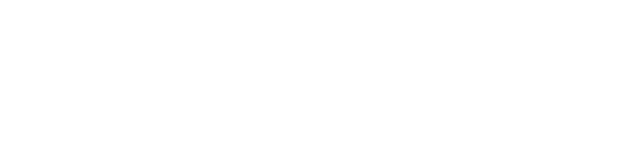
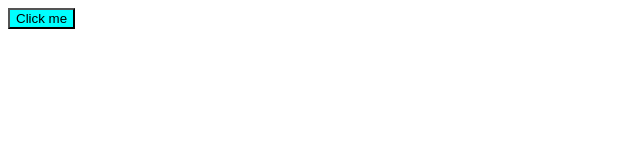
Before and after one commit to chardi90/CSS_HTML_JS_fun, a plain HTML site: page index.html in a window 1280 px wide. Shown: the whole page, without its empty margins (0-640 px from the left). Drawn offline with Linux system fonts and the light colour scheme.

Commit message:
Added button HTML, class and id + basic CSS and JS to check working

```diff
--- a/index.html
+++ b/index.html
@@ -7,6 +7,7 @@
     <title>JS Manipulation Fun</title>
   </head>
   <body>
+    <button class="special-button" id="special-button">Click me</button>
     <script src="src/index.js"></script>
   </body>
 </html>
--- a/src/index.js
+++ b/src/index.js
@@ -0,0 +1,2 @@
+let buttonElement = document.querySelector("#special-button");
+console.log(buttonElement);
--- a/src/style.css
+++ b/src/style.css
@@ -0,0 +1,4 @@
+button {
+  background-color: cyan;
+  color: black;
+}
```
